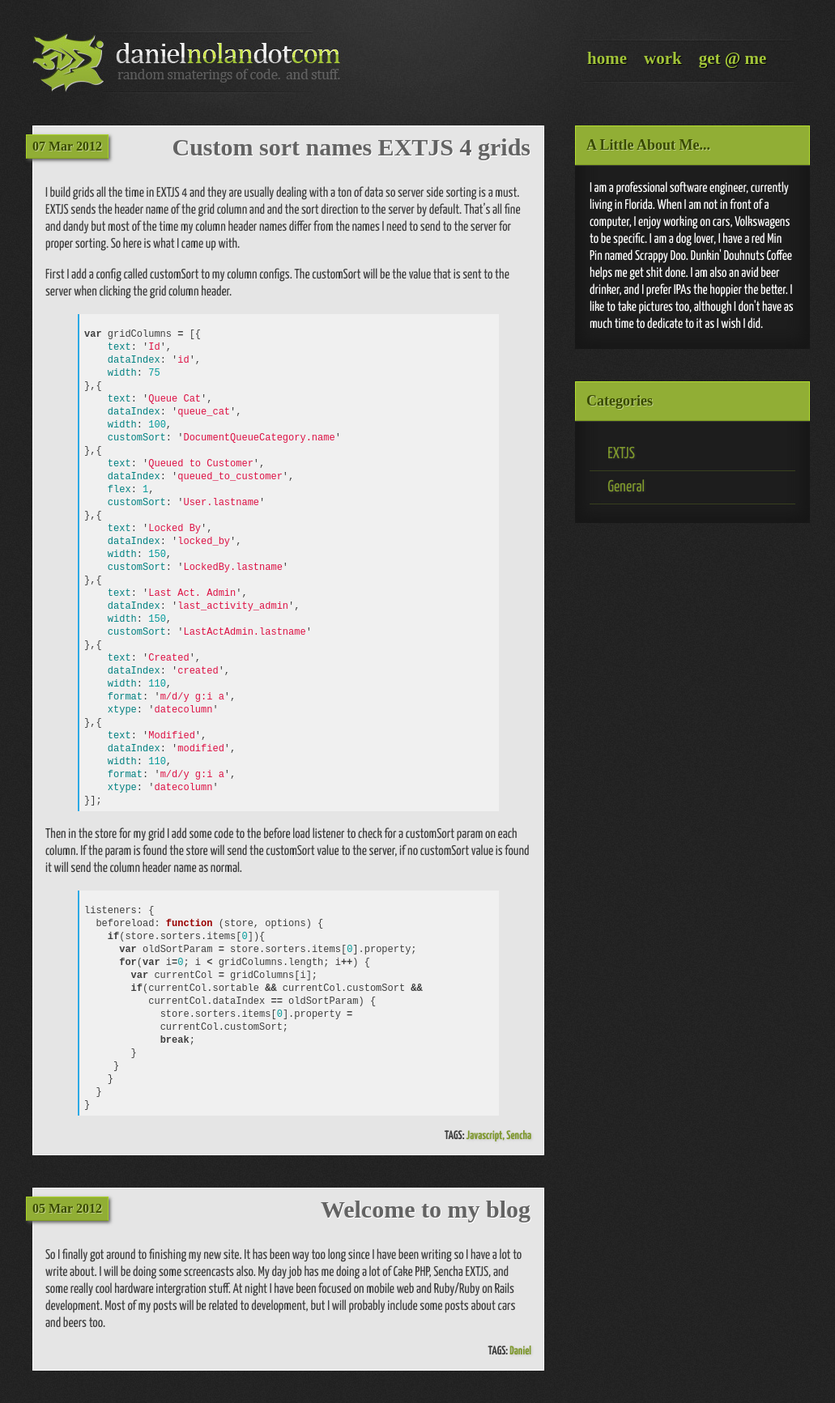
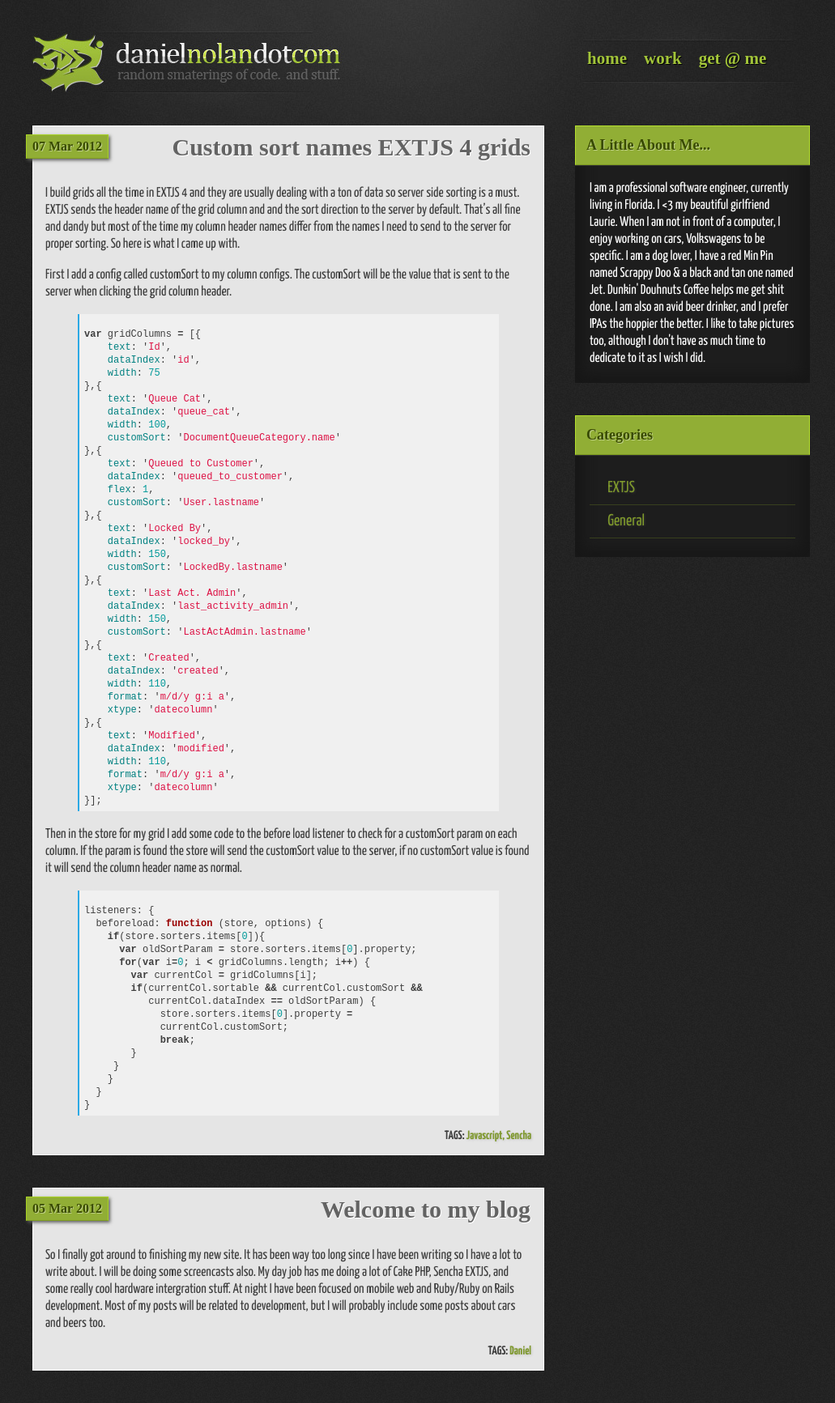
Before and after one commit to danielnolan/danielnolan.github.com, a Jekyll site: the page built from index.html, in a window 1280 px wide. Shown: the whole page at 81% size, without its empty margins (120-1151 px from the left). Built offline with Jekyll 4.4.1, drawn with Linux system fonts in a browser that asks for light colours; some web fonts are replaced.

Commit message:
updaing about me section

```diff
--- a/_layouts/default.html
+++ b/_layouts/default.html
@@ -58,8 +58,9 @@
 						<div class="sideBoxContent">
 							<p>
 								I am a professional software engineer, currently living in Florida.
+								I <3 my beautiful girlfriend Laurie.
 								When I am not in front of a computer, I enjoy working on cars, Volkswagens
-								to be specific. I am a dog lover, I have a red Min Pin named Scrappy Doo.
+								to be specific. I am a dog lover, I have a red Min Pin named Scrappy Doo & a black and tan one named Jet.
 								Dunkin' Douhnuts Coffee helps me get shit done. I am also an avid beer drinker,
 								and I prefer IPAs the hoppier the better. I like to take pictures too, although
 								I don't have as much time to dedicate to it as I wish I did.
```
